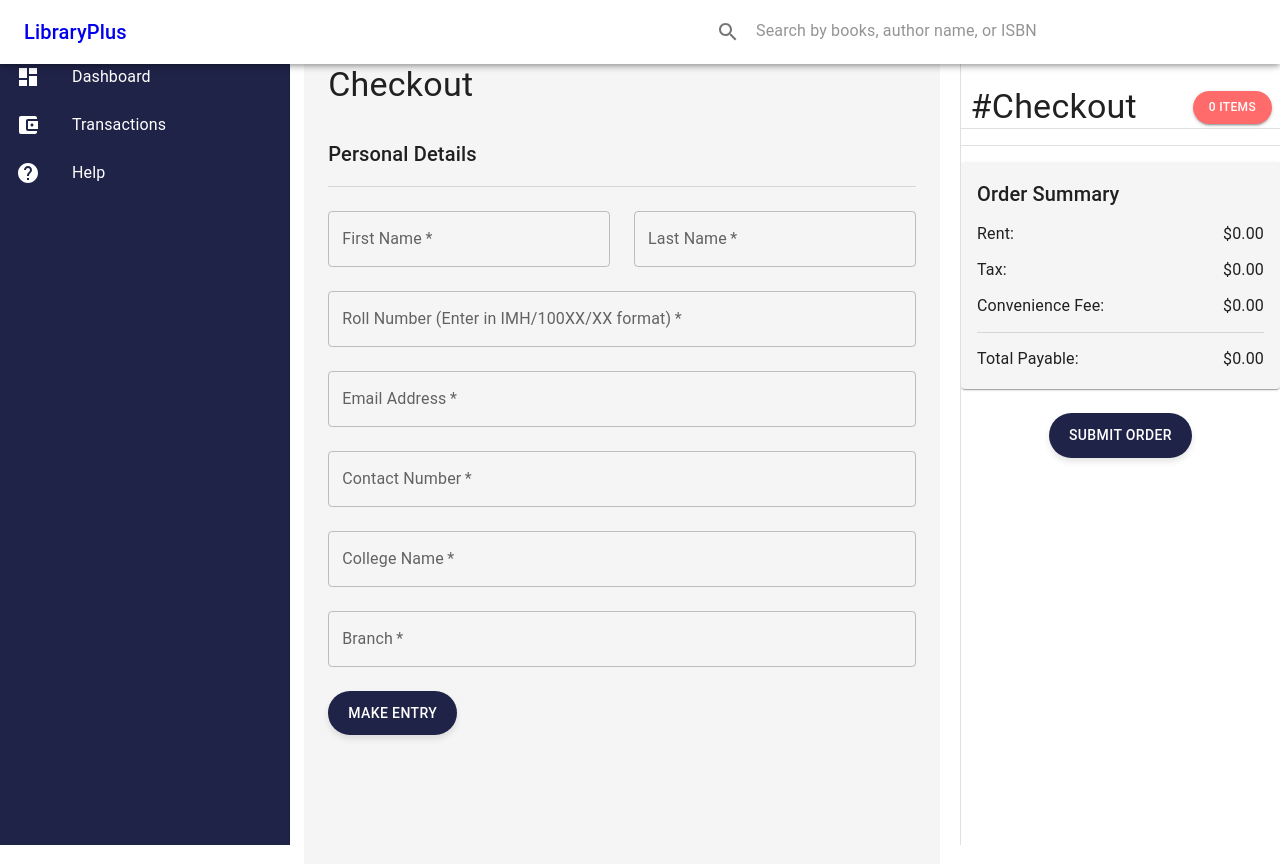
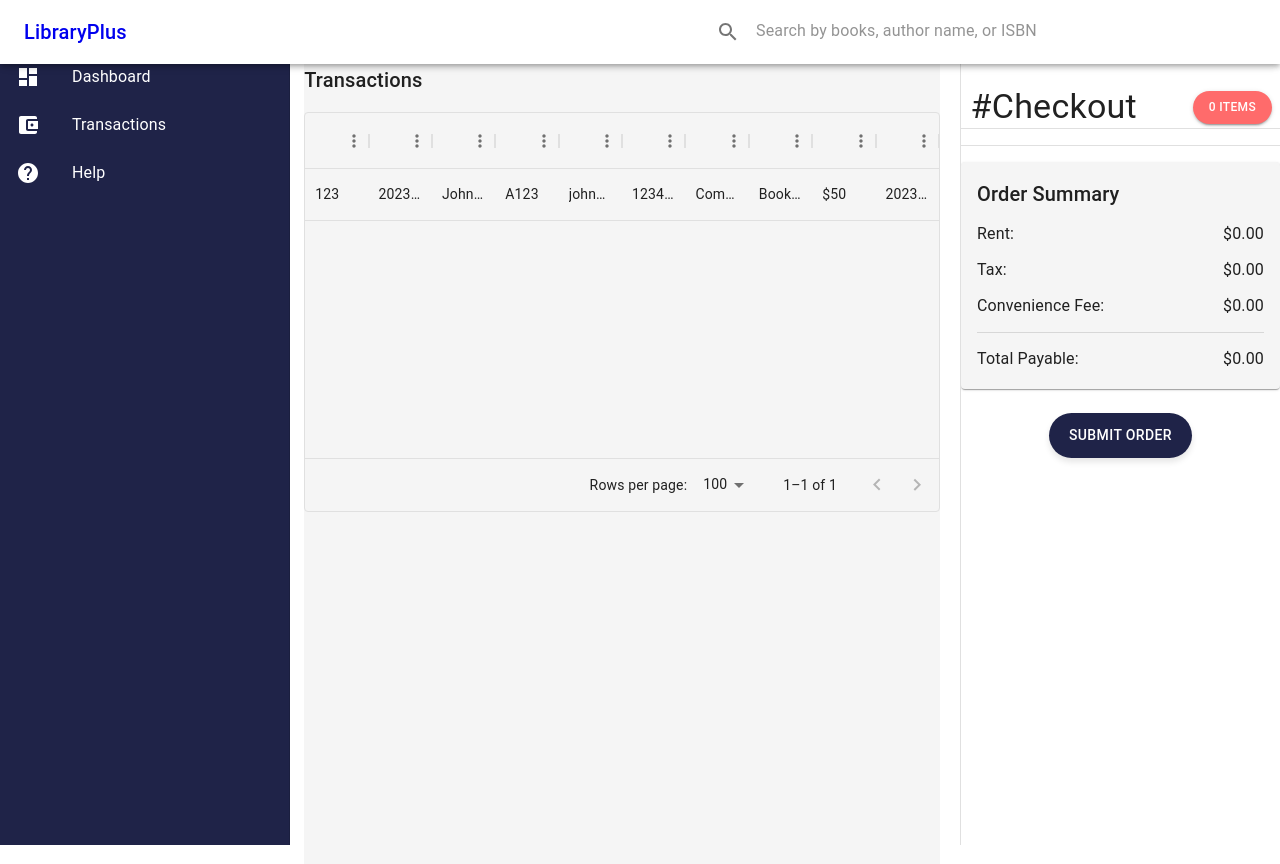
Before and after one commit to aryan-139/Libraryplus, a React (Create React App) app in the folder client/: page /transactions in a window 1280 px wide. Built offline with nearby package versions, Linux system fonts and the light colour scheme.

Commit message:
transactions implemneted

```diff
--- a/client/package.json
+++ b/client/package.json
@@ -6,7 +6,8 @@
     "@emotion/react": "^11.11.1",
     "@emotion/styled": "^11.11.0",
     "@mui/icons-material": "^5.14.3",
-    "@mui/material": "^5.14.4",
+    "@mui/material": "^5.14.5",
+    "@mui/x-data-grid": "^6.11.1",
     "@reduxjs/toolkit": "^1.9.5",
     "@testing-library/jest-dom": "^5.17.0",
     "@testing-library/react": "^13.4.0",
--- a/client/src/App.js
+++ b/client/src/App.js
@@ -7,6 +7,7 @@ import Navbar from './components/Navbar';
 import CustomDrawer from './components/Drawer';
 import CheckoutPanel from './components/CheckoutPanel';
 import { CartProvider } from './states/CardContext';
+import Transactions from './pages/Transactions';
 
 const App = ({ view }) => {
   let content;
@@ -24,7 +25,7 @@ const App = ({ view }) => {
       content = <Checkout />;
       break;
     case 'transactions':
-      content = <Checkout />;
+      content = <Transactions/>;
       break;
     case 'help':
       content = <Checkout />;
--- /dev/null
+++ b/client/src/pages/Transactions.js
@@ -0,0 +1,57 @@
+import React, { useState, useEffect } from 'react';
+import { DataGrid } from '@mui/x-data-grid';
+import { Typography } from '@mui/material';
+
+const Transactions = () => {
+  const [transactions, setTransactions] = useState([]);
+
+  // Placeholder data
+  const sampleData = [
+    {
+      id: 1,
+      entryNumber: '123',
+      dateBorrowed: '2023-08-15',
+      name: 'John Doe',
+      rollNumber: 'A123',
+      email: 'john@example.com',
+      contact: '1234567890',
+      branch: 'Computer Science',
+      books: 'Book 1, Book 2',
+      amount: '$50',
+      dateOfReturn: '2023-08-25',
+    },
+    // Add more sample data items here
+  ];
+
+  useEffect(() => {
+    // Fetch data from backend API here
+    // For now, using sampleData as placeholder
+    setTransactions(sampleData);
+  }, []);
+
+  const columns = [
+    { field: 'entryNumber', headerName: 'Entry Number', flex: 1 },
+    { field: 'dateBorrowed', headerName: 'Date Borrowed', flex: 1 },
+    { field: 'name', headerName: 'Name', flex: 1 },
+    { field: 'rollNumber', headerName: 'Roll Number', flex: 1 },
+    { field: 'email', headerName: 'Email', flex: 1 },
+    { field: 'contact', headerName: 'Contact', flex: 1 },
+    { field: 'branch', headerName: 'Branch', flex: 1 },
+    { field: 'books', headerName: 'Books', flex: 1 },
+    { field: 'amount', headerName: 'Amount', flex: 1 },
+    { field: 'dateOfReturn', headerName: 'Date of Return', flex: 1 },
+  ];
+
+  return (
+    <div className='calibrate-layout'>
+      <div style={{ display: 'flex', alignItems: 'center', marginBottom: '16px' }}>
+        <Typography variant='h6'>Transactions</Typography>
+      </div>
+      <div style={{ height: 400, width: '100%' }}>
+        <DataGrid rows={transactions} columns={columns} pageSize={5} />
+      </div>
+    </div>
+  );
+};
+
+export default Transactions;
```
Also changed, not shown: 2 other files (tests, documents, lock files or other folders).
